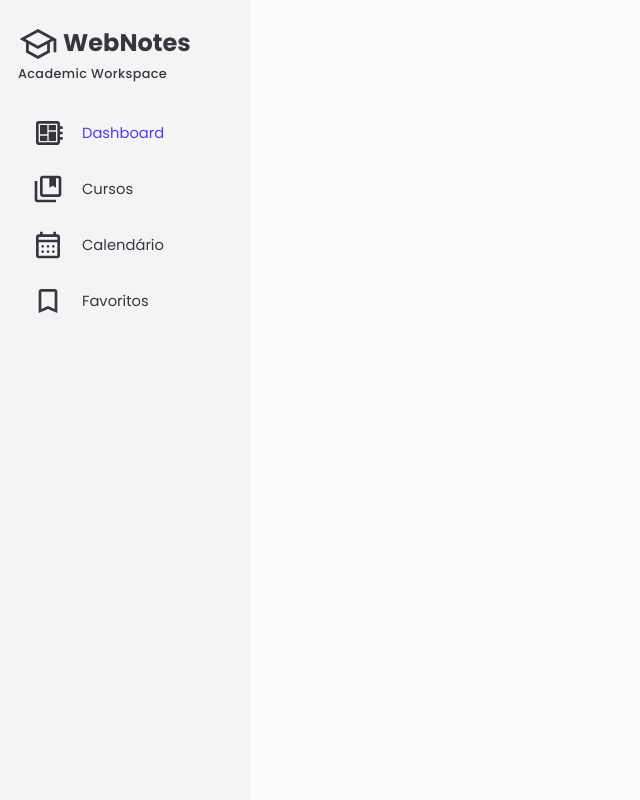
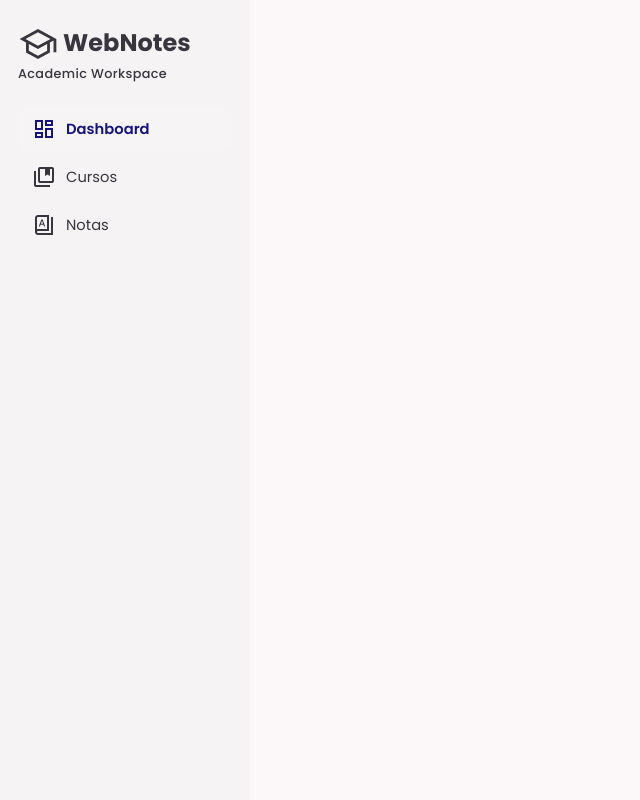
Before and after one commit to RobsonLF/php, a PHP site: page /WebNotes/index.html in a window 1280 px wide. Shown: the whole page, without its empty margins (0-640 px from the left). Run offline with PHP 8.4, Linux system fonts and the light colour scheme.

Commit message:
update Dash

```diff
--- a/WebNotes/css/style.css
+++ b/WebNotes/css/style.css
@@ -21,11 +21,11 @@
     */
 
     --bg-sidebar: #F6F3F4;
-    --bg-body:#eae0cf15;
+    --bg-body:#FCF8F9;
     --text-brand :#37353E;
     --text-body:#1c1a2e;
     --text-dark: #000;
-    --text-selected: #4b3df6;
+    --text-selected: #15157D;
 }
 
 body{
@@ -36,6 +36,29 @@ body{
 
 /*================SIDEBAR================*/
 /*icones*/
+
+
+
+.material-symbols-outlined {
+  font-family: 'Material Symbols Outlined';
+  font-weight: 400;
+  font-style: normal;
+  font-size: 24px;
+  line-height: 1;
+  letter-spacing: normal;
+  text-transform: none;
+  display: inline-block;
+  white-space: nowrap;
+  word-wrap: normal;
+  direction: ltr;
+  font-variation-settings:
+  'FILL' 0,
+  'wght' 400,
+  'GRAD' 0,
+  'opsz' 24;
+}
+
+
 aside a img{
     width: 32px;
     height: 32px;
@@ -78,6 +101,7 @@ aside a img{
     align-items: center;
     gap: 10px;
     transition: .15s;
+
 }
 
 .nav-link-custom:hover{
@@ -87,6 +111,7 @@ aside a img{
 .nav-link-custom.active{
     color: var(--text-selected);
     background: rgba(255,255,255,.06);
+    font-weight: 600;
 }
 
 
--- a/WebNotes/index.html
+++ b/WebNotes/index.html
@@ -6,7 +6,7 @@
     <title>WebNotes</title>
     <link href="https://cdn.jsdelivr.net/npm/bootstrap@5.3.8/dist/css/bootstrap.min.css" rel="stylesheet" integrity="sha384-sRIl4kxILFvY47J16cr9ZwB07vP4J8+LH7qKQnuqkuIAvNWLzeN8tE5YBujZqJLB" crossorigin="anonymous">
     <link rel="stylesheet" href="css/style.css">
-    <link rel="stylesheet" href="https://fonts.googleapis.com/css2?family=Material+Symbols+Outlined:opsz,wght,FILL,GRAD@20..48,100..700,0..1,-50..200&icon_names=collections_bookmark" />
+    <link rel="stylesheet" href="https://fonts.googleapis.com/css2?family=Material+Symbols+Outlined:opsz,wght,FILL,GRAD@20..48,100..700,0..1,-50..200&display=swap" />
 
   </head>
   <body>
@@ -18,13 +18,12 @@
           <small>Academic Workspace</small>
         </div>
         <nav class="d-flex flex-column gap-1 mb-4">
-          <a href="#" class="nav-link-custom active"><img src="img/dashboard1.svg" alt="icone dashboard"> Dashboard</a>
-          <a href="#" class="nav-link-custom"><img src="img/cursos.svg" alt="icone cursos"> Cursos</a>
-          <a href="#" class="nav-link-custom"><img src="img/calendario.svg" alt="icone cursos"> Calendário</a>
-          <a href="#" class="nav-link-custom"><img src="img/favoritos.svg" alt="icone cursos"> Favoritos</a>
+
+          <a href="#" class="nav-link-custom active"><span class="material-symbols-outlined">dashboard</span>Dashboard</a>
+          <a href="#" class="nav-link-custom"><span class="material-symbols-outlined">collections_bookmark</span> Cursos</a>
+          <a href="#" class="nav-link-custom"><span class="material-symbols-outlined">book_6</span> Notas</a>
         </nav>
       </aside>
-
     <script src="https://cdn.jsdelivr.net/npm/bootstrap@5.3.8/dist/js/bootstrap.bundle.min.js" integrity="sha384-FKyoEForCGlyvwx9Hj09JcYn3nv7wiPVlz7YYwJrWVcXK/BmnVDxM+D2scQbITxI" crossorigin="anonymous"></script>
   </body>
 </html>
@@ -34,5 +33,5 @@ dashboard_2
 </span>
 
 <span class="material-symbols-outlined">
-empty_dashboard
+
 </span>
```
